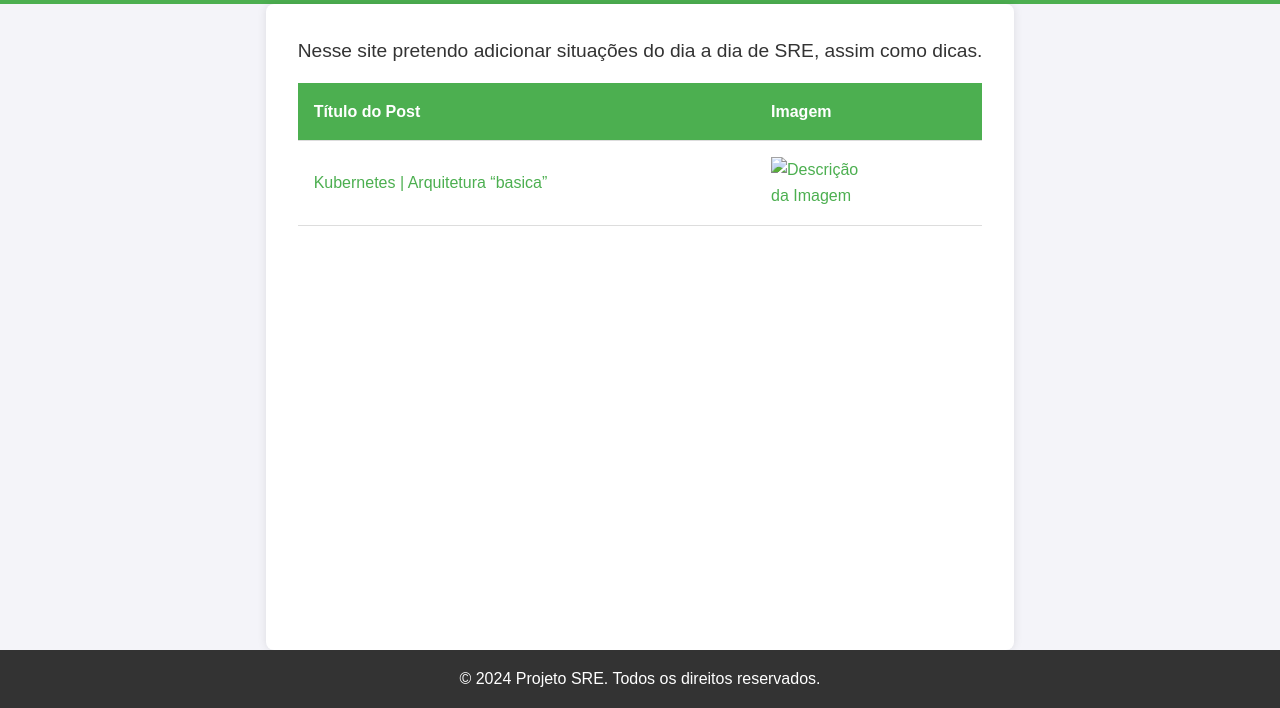
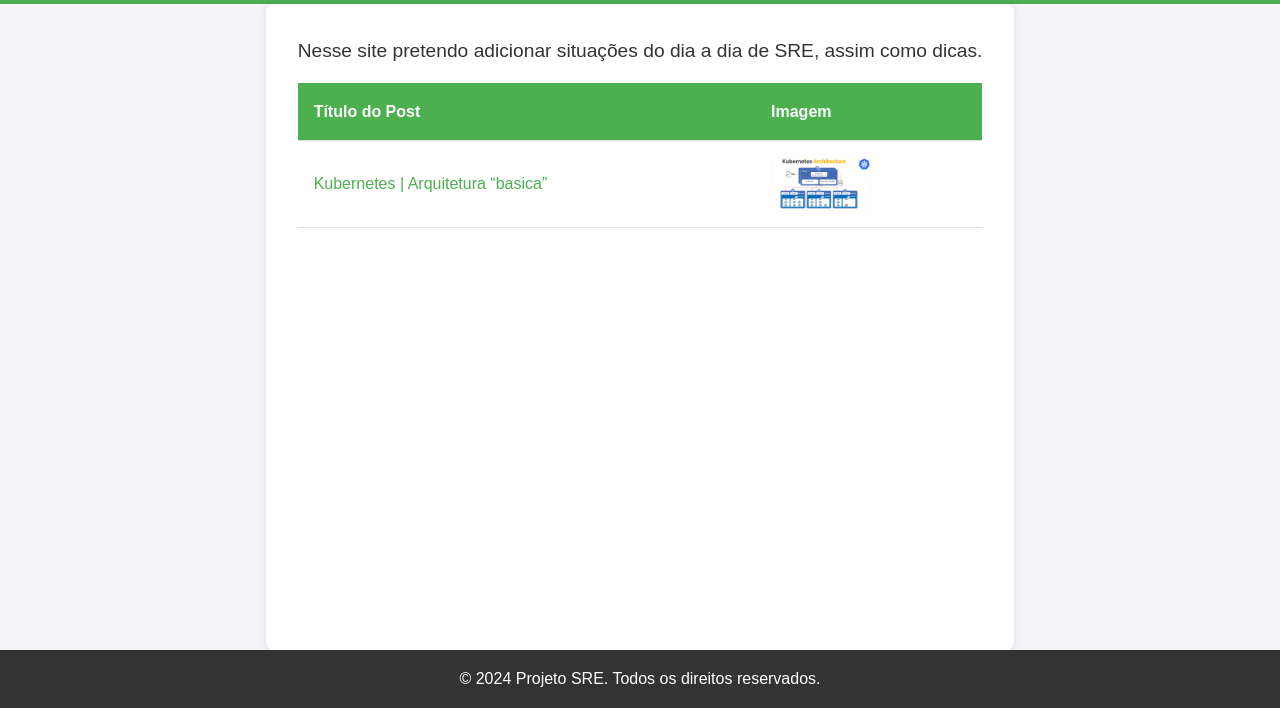
Before and after one commit to robertvilvert/sre, a plain HTML site: page index.html in a window 1280 px wide. Shown: the part 92-800 px from the top of the page. Drawn offline with Linux system fonts and the light colour scheme.

Commit message:
Init repo

```diff
--- a/index.html
+++ b/index.html
@@ -24,7 +24,7 @@
             <tbody>
                 <tr>
                     <td><a href="kubernetes_arquitetura_basica.md">Kubernetes | Arquitetura “basica”</a></td>
-                    <td><a href="kubernetes_arquitetura_basica.md"><img src="images/kubernetes_arquitetura_basica.jpg" alt="Descrição da Imagem" width="100"></a></td>
+                    <td><a href="kubernetes_arquitetura_basica.md"><img src="images/kubernetes_arquitetura.webp" width="100"></a></td>
                 </tr>
                 <!-- novos <tr> </tr>-->
             </tbody>
```
Also changed, not shown: images/kubernetes_arquitetura.webp (added).
